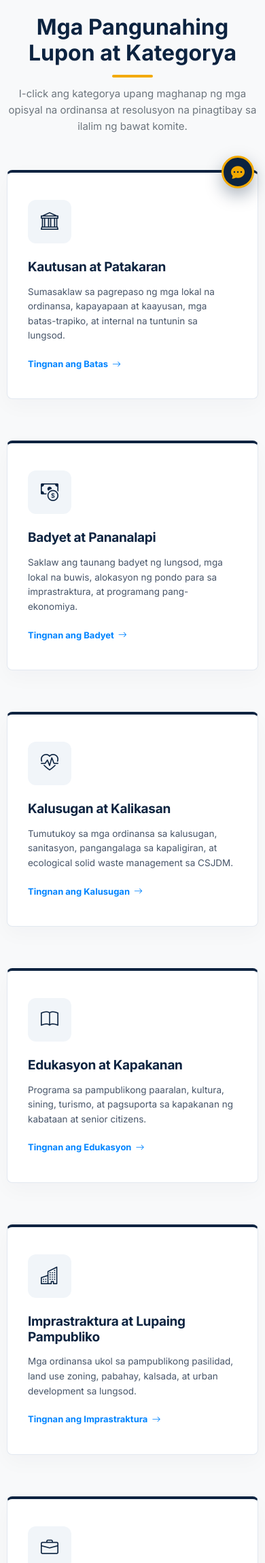
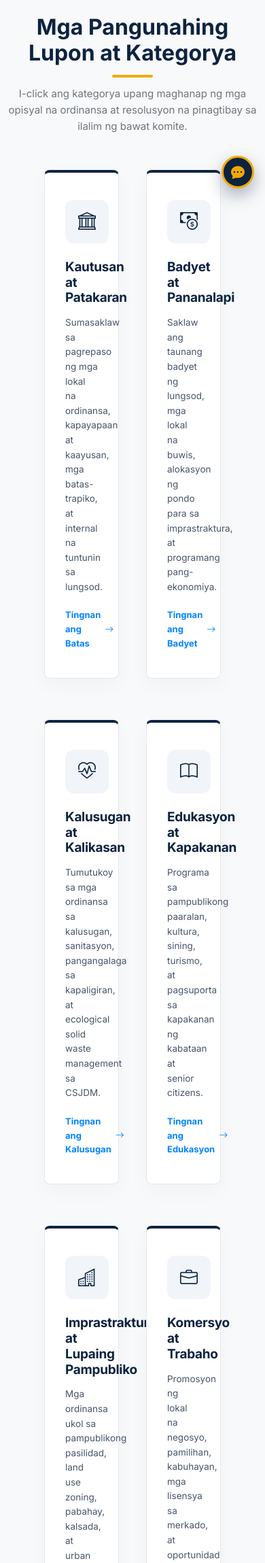
Before and after one commit to ronaldllamo26/ORLMS, a PHP site: template src/pages/home/index.php in a window 390 px wide. Shown: the part 551-2850 px from the top of the page at 68% size. Run offline with PHP 8.4, Linux system fonts and the light colour scheme; the template is opened without the code that fills it, so the values that code supplies are empty; some libraries are stand-ins or nearby versions.

Commit message:
Apply inline flex 33.333333% width styles to guarantee 3x2 card grid on website

```diff
--- a/src/pages/home/index.php
+++ b/src/pages/home/index.php
@@ -543,9 +543,9 @@
                 I-click ang kategorya upang maghanap ng mga opisyal na ordinansa at resolusyon na pinagtibay sa ilalim ng bawat komite.
             </p>
 
-            <div class="row g-4 text-start justify-content-center feature-cards-grid">
+            <div class="row g-4 text-start justify-content-center feature-cards-grid" style="display: flex; flex-wrap: wrap;">
                 <!-- Card 1: Laws & Rules -->
-                <div class="col-12 col-md-4 feature-card-wrapper">
+                <div class="col-12 col-md-4 feature-card-wrapper" style="flex: 0 0 33.333333%; max-width: 33.333333%; padding: 10px;">
                     <a href="<?= APP_URL ?>/portal?search=Laws" class="feature-card">
                         <div class="feature-icon-wrapper">
                             <i class="bi bi-bank"></i>
@@ -557,7 +557,7 @@
                 </div>
 
                 <!-- Card 2: Finance & Appropriations -->
-                <div class="col-12 col-md-4 feature-card-wrapper">
+                <div class="col-12 col-md-4 feature-card-wrapper" style="flex: 0 0 33.333333%; max-width: 33.333333%; padding: 10px;">
                     <a href="<?= APP_URL ?>/portal?search=Finance" class="feature-card">
                         <div class="feature-icon-wrapper">
                             <i class="bi bi-cash-coin"></i>
@@ -569,7 +569,7 @@
                 </div>
 
                 <!-- Card 3: Health & Environment -->
-                <div class="col-12 col-md-4 feature-card-wrapper">
+                <div class="col-12 col-md-4 feature-card-wrapper" style="flex: 0 0 33.333333%; max-width: 33.333333%; padding: 10px;">
                     <a href="<?= APP_URL ?>/portal?search=Health" class="feature-card">
                         <div class="feature-icon-wrapper">
                             <i class="bi bi-heart-pulse"></i>
@@ -581,7 +581,7 @@
                 </div>
 
                 <!-- Card 4: Education & Social Welfare -->
-                <div class="col-12 col-md-4 feature-card-wrapper">
+                <div class="col-12 col-md-4 feature-card-wrapper" style="flex: 0 0 33.333333%; max-width: 33.333333%; padding: 10px;">
                     <a href="<?= APP_URL ?>/portal?search=Education" class="feature-card">
                         <div class="feature-icon-wrapper">
                             <i class="bi bi-book"></i>
@@ -593,7 +593,7 @@
                 </div>
 
                 <!-- Card 5: Infrastructure & Zoning -->
-                <div class="col-12 col-md-4 feature-card-wrapper">
+                <div class="col-12 col-md-4 feature-card-wrapper" style="flex: 0 0 33.333333%; max-width: 33.333333%; padding: 10px;">
                     <a href="<?= APP_URL ?>/portal?search=Infrastructure" class="feature-card">
                         <div class="feature-icon-wrapper">
                             <i class="bi bi-buildings"></i>
@@ -605,7 +605,7 @@
                 </div>
 
                 <!-- Card 6: Trade, Business & Labor -->
-                <div class="col-12 col-md-4 feature-card-wrapper">
+                <div class="col-12 col-md-4 feature-card-wrapper" style="flex: 0 0 33.333333%; max-width: 33.333333%; padding: 10px;">
                     <a href="<?= APP_URL ?>/portal?search=Trade" class="feature-card">
                         <div class="feature-icon-wrapper">
                             <i class="bi bi-briefcase"></i>
```
